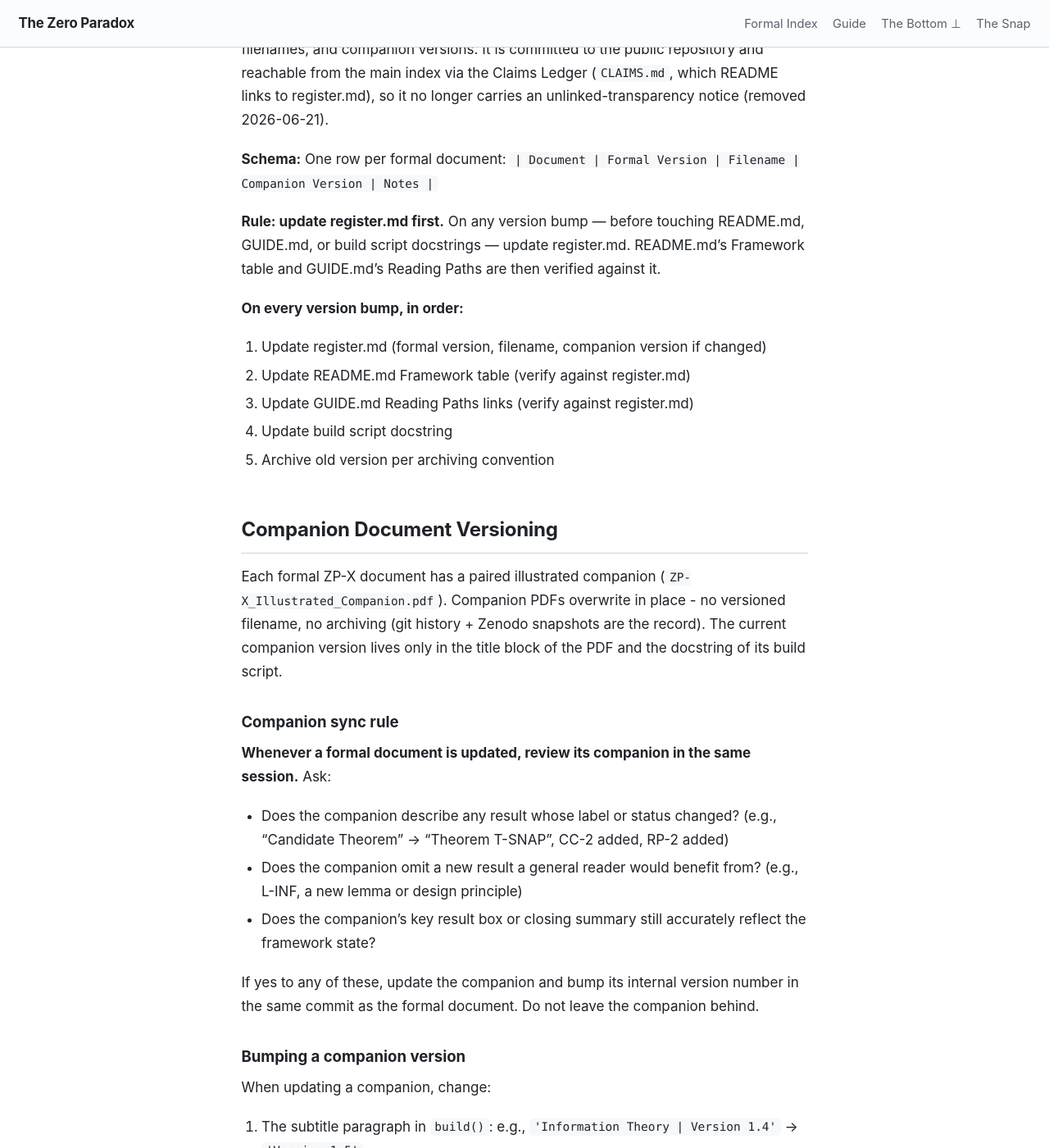
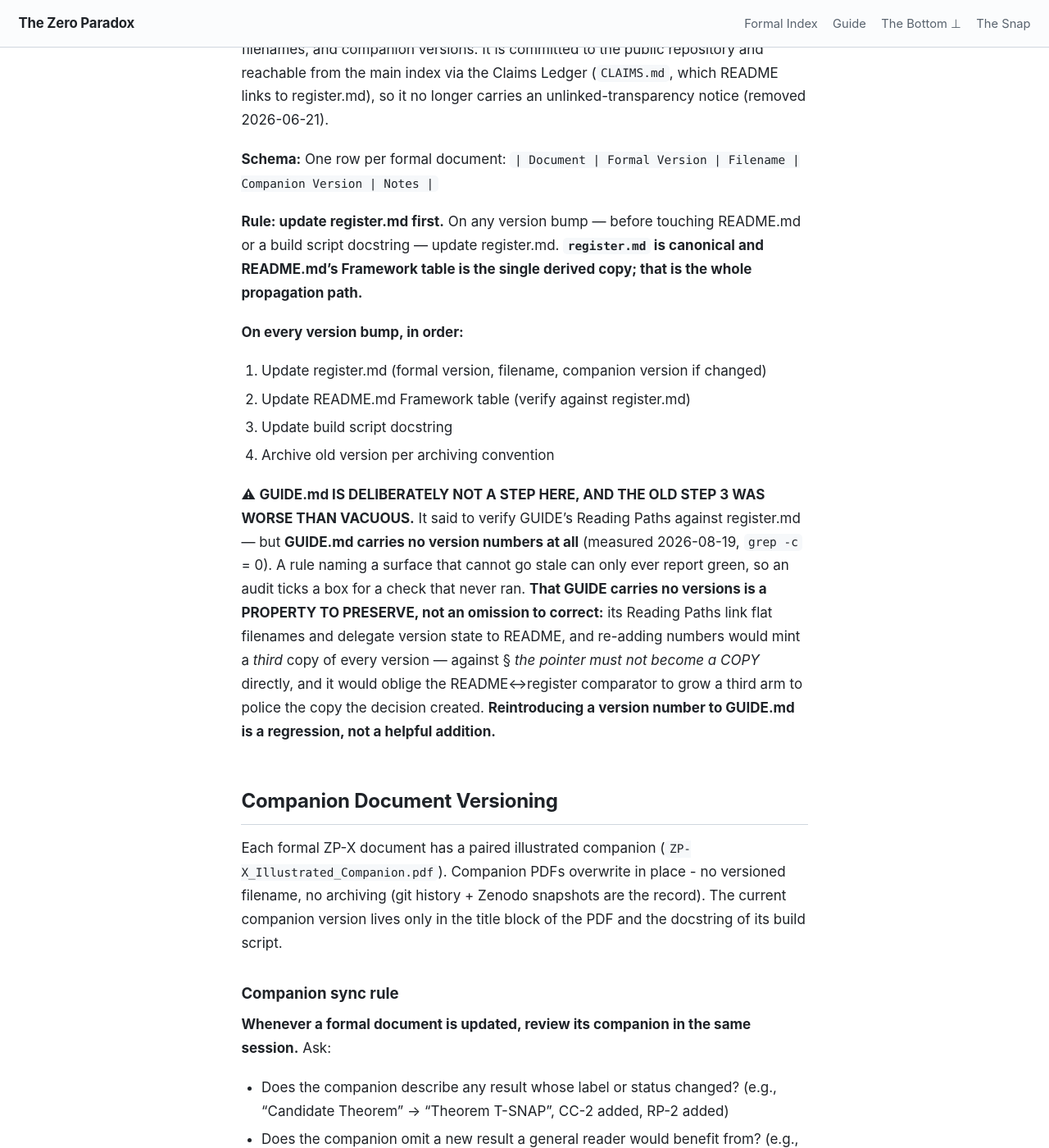
Before and after one commit to timbrigham/ZeroParadox, a Jekyll site: the page built from CLAUDE.md, in a window 1280 px wide and 1400 px high, scrolled down 71562 px. Shown: the whole window at 82% size. Built offline with Jekyll 4.4.1, drawn with Linux system fonts in a browser that asks for light colours; our own code applies the rules of GitHub Pages for plain Markdown files; some of the changed text lies outside the part shown.

Commit message:
Retire a rule that named a surface which could only report green
Co-Authored-By: Claude Opus 5 <noreply@anthropic.com>
Claude-Session: https://claude.ai/code/session_01Y3bev4DJYKL6X8bHXccZJe

```diff
--- a/CLAUDE.md
+++ b/CLAUDE.md
@@ -1726,14 +1726,23 @@ It must **exit 0** before the release body is drafted. The script mechanically v
 **Schema:** One row per formal document:
 `| Document | Formal Version | Filename | Companion Version | Notes |`
 
-**Rule: update register.md first.** On any version bump — before touching README.md, GUIDE.md, or build script docstrings — update register.md. README.md's Framework table and GUIDE.md's Reading Paths are then verified against it.
+**Rule: update register.md first.** On any version bump — before touching README.md or a build script docstring — update register.md. **`register.md` is canonical and README.md's Framework table is the single derived copy; that is the whole propagation path.**
 
 **On every version bump, in order:**
 1. Update register.md (formal version, filename, companion version if changed)
 2. Update README.md Framework table (verify against register.md)
-3. Update GUIDE.md Reading Paths links (verify against register.md)
-4. Update build script docstring
-5. Archive old version per archiving convention
+3. Update build script docstring
+4. Archive old version per archiving convention
+
+⚠ **GUIDE.md IS DELIBERATELY NOT A STEP HERE, AND THE OLD STEP 3 WAS WORSE THAN VACUOUS.** It said to
+verify GUIDE's Reading Paths against register.md — but **GUIDE.md carries no version numbers at all**
+(measured 2026-08-19, `grep -c` = 0). A rule naming a surface that cannot go stale can only ever
+report green, so an audit ticks a box for a check that never ran. **That GUIDE carries no versions is
+a PROPERTY TO PRESERVE, not an omission to correct:** its Reading Paths link flat filenames and
+delegate version state to README, and re-adding numbers would mint a *third* copy of every version —
+against § *the pointer must not become a COPY* directly, and it would oblige the README↔register
+comparator to grow a third arm to police the copy the decision created. **Reintroducing a version
+number to GUIDE.md is a regression, not a helpful addition.**
 
 ## Companion Document Versioning
 
@@ -2013,11 +2022,19 @@ Certain changes require both README.md and GUIDE.md to be audited for consistenc
 3. **Document descriptions** — any "Candidate Theorem", "Open", or status language in the Framework table description column still accurately reflects the document's current state
 
 **On each trigger, verify in GUIDE.md:**
-1. **Reading Paths links** — all version numbers in Reading Paths match register.md (and therefore the Framework table in README.md)
+1. **Reading Paths links** — that the *targets* resolve. ⚠ **NOT the version numbers: GUIDE.md
+   carries none, deliberately** (see the version-bump section above). A version number appearing here
+   is a regression to revert, not drift to sync.
 2. **Companion table** — if a companion was updated, its row reflects current diagram list
 3. **Companion staleness note** — still accurate; update or remove if companions are brought current
 
-**Known pattern to watch:** Version numbers now appear in three places: register.md (canonical), README.md Framework table, and GUIDE.md Reading Paths. Updating any one does not update the others. Always update register.md first, then propagate to README.md and GUIDE.md in the same session. Stale reading path version numbers have caused errors before.
+**Known pattern to watch:** version numbers appear in **two** places — `register.md` (canonical) and
+README.md's Framework table (the single derived copy). Updating one does not update the other, so
+always update register.md first and propagate to README in the same session. ⭐ **This is now
+mechanically checked:** `check_hashes.py` compares the two tables on every run, joined on the PDF
+filename (never the `ZP-X` code — four register rows begin `ZP-J`). It found **five** stale README
+rows on its first run, and caught the author drifting the same way twice more within the hour. GUIDE
+is not in the comparison because it carries no versions to compare.
 
 ### Common Updates
 
@@ -2042,7 +2059,8 @@ permalinks and DOI-referenced commits depend on it).
 When a document is superseded (cosmetic **or** substantive), overwrite the flat root PDF in place:
 1. Rebuild the new version into the flat root name `ZP-X_Title.pdf` (overwrite; do **not** create a versioned copy or a `historical/` entry).
 2. Update `register.md` (version number + script hash).
-3. Update the version in README.md's Framework table and GUIDE.md Reading Paths.
+3. Update the version in README.md's Framework table. (GUIDE.md carries no version numbers — see
+   the version-bump section.)
 
 The prior version is recoverable from git (`git show <commit>:ZP-X_Title.pdf`) and lives permanently in the Zenodo snapshot of the release that last carried it.
 
```
